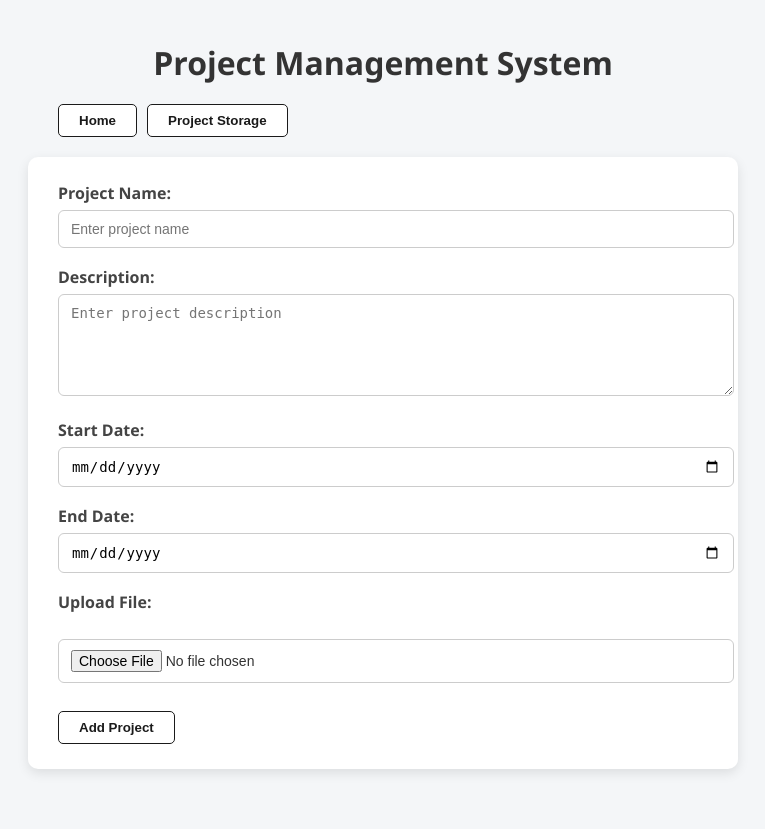
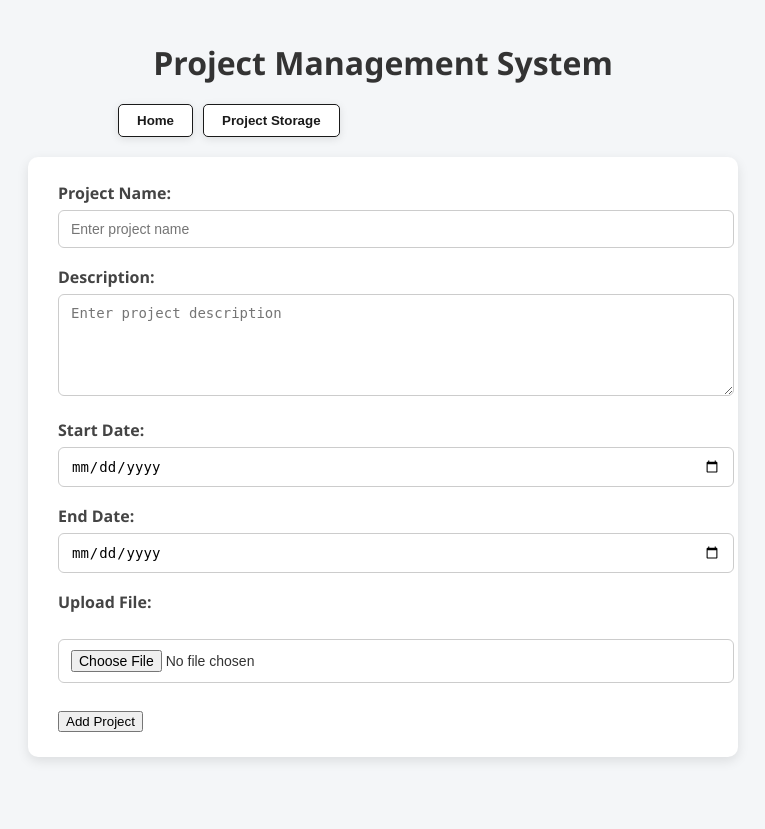
Before and after one commit to PhineOlasinman/Josephineportfolio, a PHP site: page /project/index.php in a window 1280 px wide. Shown: the whole page, without its empty margins (257-1022 px from the left). After the commit the page ends 761 px from the top, so only its background shows below. Run offline with PHP 8.4, Linux system fonts and the light colour scheme.

Commit message:
final1commit

```diff
--- a/project/index.php
+++ b/project/index.php
@@ -83,17 +83,25 @@ $showStorage = isset($_GET['view']) && $_GET['view'] === 'storage';
 <body>
 <h1>Project Management System</h1>
 
-<div style="display:flex; justify-content:flex-start; gap:10px; margin-bottom:20px; max-width:650px; margin-left:auto; margin-right:auto;">
+<div class="top-buttons
+    <?php
+        if (isset($_GET['view']) && $_GET['view'] === 'storage') {
+            echo 'align-id';
+        } else {
+            echo 'align-form';
+        }
+    ?>">
     <a href="../intro/index.php"><button>Home</button></a>
 
-    <?php if($showStorage): ?>
+    <?php if (isset($_GET['view']) && $_GET['view'] === 'storage'): ?>
         <a href="index.php"><button>Back to Form</button></a>
-    <?php endif; ?>
-
-    <?php if(!$showStorage): ?>
+    <?php else: ?>
         <a href="index.php?view=storage"><button>Project Storage</button></a>
     <?php endif; ?>
 </div>
+
+
+
 
 <?php if(!$showStorage): ?>
     <?php include 'form.php'; ?>
--- a/project/project.css
+++ b/project/project.css
@@ -1,55 +1,213 @@
+/* ================================
+   GENERAL PAGE STYLING
+================================ */
 body {
     font-family: 'Segoe UI', Tahoma, Geneva, Verdana, sans-serif;
     background: #f4f6f8;
     margin: 0;
     padding: 20px;
-    color:#333;
+    color: #333;
 }
-h1 {text-align:center;margin-bottom:20px;}
-button {
+
+h1 {
+    text-align: center;
+    margin-bottom: 20px;
+
+}
+/* -----------------------------
+   DYNAMIC TOP BUTTON ALIGNMENT
+------------------------------ */
+.top-buttons {
+    display: flex;
+    gap: 10px;
+    margin-bottom: 25px;
+    width: 100%;
+    transition: all 0.3s ease;
+}
+
+/* ALIGNMENT WHEN ON STORAGE PAGE (Align to ID Column) */
+.top-buttons.align-id {
+    justify-content: flex-start;
+    max-width: 1000px; /* match your table width */
+    margin-left: auto;
+    margin-right: auto;
+    padding-left: clamp(20px, 4vw, 40px); /* responsive offset for ID column */
+}
+
+/* ALIGNMENT WHEN ON FORM PAGE (Align to Project Name Label) */
+.top-buttons.align-form{
+    justify-content: flex-start;
+    max-width: 650px; /* match your form container width */
+    margin-left: auto;
+    margin-right: auto;
+    padding-left: clamp(90px, 12vw, 120px); /* responsive offset for Project Name */
+}
+
+/* BUTTON STYLES */
+.top-buttons button {
     padding: 8px 20px;
-    border-radius:5px;
-    border:1px solid #1a1a1a;
-    background:#fff;
-    color:#1a1a1a;
-    font-weight:600;
-    cursor:pointer;
-    transition:0.3s;
+    border: 1px solid #1a1a1a;
+    border-radius: 6px;
+    background: #fff;
+    color: #1a1a1a;
+    font-weight: 600;
+    cursor: pointer;
+    transition: 0.3s;
+    box-shadow: 0 2px 6px rgba(0,0,0,0.1);
 }
-button:hover {background:#1a1a1a;color:#fff;}
+
+.top-buttons button:hover {
+    background: #1a1a1a;
+    color: #fff;
+}
+
+/* RESPONSIVE ADJUSTMENTS */
+@media (max-width: 768px) {
+    .top-buttons.align-id,
+    .top-buttons.align-project-name {
+        justify-content: center;
+        padding-left: 0;
+    }
+}
+
+
+
+/* ================================
+   FORM STYLING
+================================ */
 form {
-    background:#fff;
-    max-width:650px;
-    margin:0 auto 40px auto;
-    padding:25px 30px;
-    border-radius:10px;
-    box-shadow:0 4px 12px rgba(0,0,0,0.1);
+    background: #fff;
+    max-width: 650px;
+    margin: 0 auto 40px auto;
+    padding: 25px 30px;
+    border-radius: 10px;
+    box-shadow: 0 4px 12px rgba(0, 0, 0, 0.1);
 }
-label{display:block;margin-bottom:6px;font-weight:600;color:#444;}
-input[type=text], input[type=date], input[type=file], textarea {
-    width:100%;
-    padding:10px 12px;
-    margin-bottom:18px;
-    border-radius:6px;
-    border:1px solid #ccc;
-    font-size:14px;
+
+label {
+    display: block;
+    margin-bottom: 6px;
+    font-weight: 600;
+    color: #444;
 }
-textarea{resize:vertical;min-height:80px;}
-#currentFile {font-style:italic;color:#555;margin-bottom:10px;white-space:nowrap;overflow:hidden;text-overflow:ellipsis;max-width:100%;}
-.form-buttons {display:flex; gap:10px; margin-top:10px;}
+
+input[type=text],
+input[type=date],
+input[type=file],
+textarea {
+    width: 100%;
+    padding: 10px 12px;
+    margin-bottom: 18px;
+    border-radius: 6px;
+    border: 1px solid #ccc;
+    font-size: 14px;
+}
+
+textarea {
+    resize: vertical;
+    min-height: 80px;
+}
+
+#currentFile {
+    font-style: italic;
+    color: #555;
+    margin-bottom: 10px;
+    white-space: nowrap;
+    overflow: hidden;
+    text-overflow: ellipsis;
+    max-width: 100%;
+}
+
+.form-buttons {
+    display: flex;
+    gap: 10px;
+    margin-top: 10px;
+}
+
+/* ================================
+   TABLE STYLING
+================================ */
 table {
-    width:100%;
+    width: 100%;
     border-collapse: collapse;
-    background:#fff;
-    border-radius:8px;
-    overflow:hidden;
-    box-shadow:0 4px 12px rgba(0,0,0,0.1);
-    margin-bottom:30px;
+    background: #fff;
+    border-radius: 8px;
+    overflow: hidden;
+    box-shadow: 0 4px 12px rgba(0, 0, 0, 0.1);
+    margin-bottom: 30px;
 }
-th, td {padding:12px 15px; text-align:left; border-bottom:1px solid #e0e0e0;font-size:14px;}
-th {background:#0056b3;color:#fff;font-weight:600;}
-tr:nth-child(even){background:#f9f9f9;}
-tr:hover{background:#eef2f7;}
-.actions button{margin-right:5px; padding:5px 12px; font-size:13px; border-radius:5px; font-weight:500;}
-td a{display:inline-block; max-width:150px; white-space:nowrap; overflow:hidden; text-overflow:ellipsis; color:#0056b3; text-decoration:none;}
-td a:hover{text-decoration:underline;}
+
+th,
+td {
+    padding: 12px 15px;
+    text-align: left;
+    border-bottom: 1px solid #e0e0e0;
+    font-size: 14px;
+}
+
+th {
+    background: #0056b3;
+    color: #fff;
+    font-weight: 600;
+}
+
+tr:nth-child(even) {
+    background: #f9f9f9;
+}
+
+tr:hover {
+    background: #eef2f7;
+}
+
+.actions button {
+    margin-right: 5px;
+    padding: 5px 12px;
+    font-size: 13px;
+    border-radius: 5px;
+    font-weight: 500;
+}
+
+td a {
+    display: inline-block;
+    max-width: 150px;
+    white-space: nowrap;
+    overflow: hidden;
+    text-overflow: ellipsis;
+    color: #0056b3;
+    text-decoration: none;
+}
+
+td a:hover {
+    text-decoration: underline;
+}
+
+/* ================================
+   TOP BUTTONS (Home + Back to Form)
+   — aligned with ID column
+================================ */
+.top-buttons {
+    display: flex;
+    gap: 10px;
+    justify-content: flex-start;
+    align-items: center;
+    margin: 0 auto 20px auto;
+    max-width: 1000px;
+    padding-left: 10px; /* aligns visually with ID column */
+}
+
+.top-buttons button {
+    padding: 8px 18px;
+    border: 1px solid #1a1a1a;
+    border-radius: 5px;
+    background: #fff;
+    color: #1a1a1a;
+    font-weight: 600;
+    cursor: pointer;
+    transition: 0.3s;
+    box-shadow: 0 2px 8px rgba(0, 0, 0, 0.1);
+}
+
+.top-buttons button:hover {
+    background: #1a1a1a;
+    color: #fff;
+}
--- a/security/login.php
+++ b/security/login.php
@@ -20,8 +20,8 @@
 
       <!-- Links Row -->
       <div class="links-row">
-        <a href="signup.php" class="account-link">Create an account</a>
-        <a href="forgot_password.php" class="account-link">Forgot Password?</a>
+        <a href="signup.php" class="account-link">&ensp;&ensp;&ensp;Don't have an account? Create an account</a>
+
       </div>
     </form>
   </div>
```
Also changed, not shown: project/uploads/1761798271_13d82ece-3437-49ce-9727-fbaf21ab3154.jpg (added), project/uploads/1761809445_19887c92-248f-43bd-bff9-612cc244b211.jpg (added), 1 other file.
